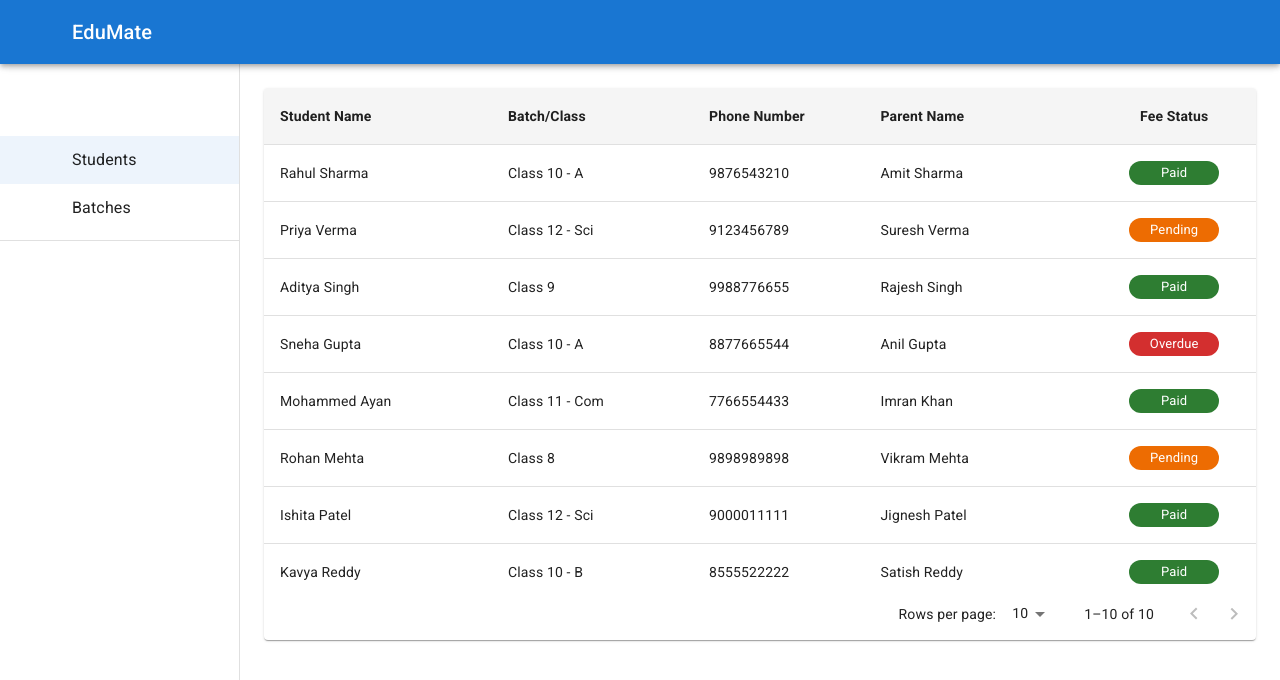
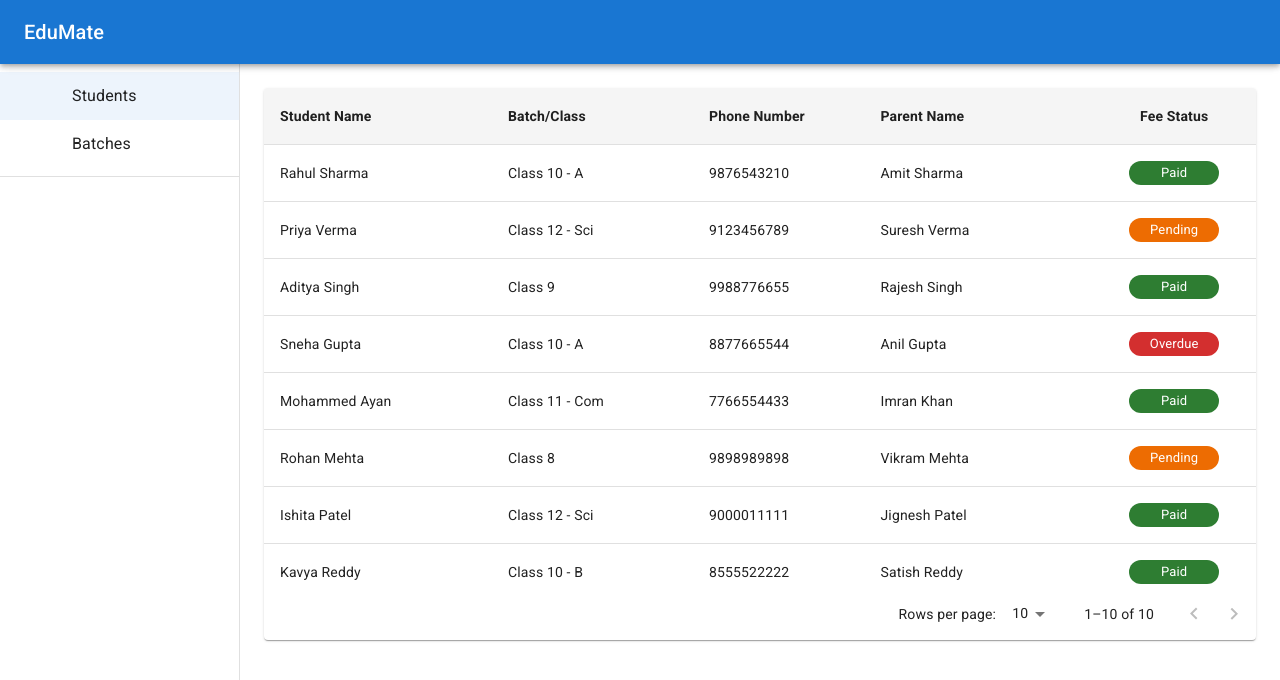
Before and after one commit to Abhinav-C-7/tution-app, a React (Vite) app in the folder client/: page /students in a window 1280 px wide. Shown: the top 680 px of the page. Built offline with nearby package versions, Linux system fonts and the light colour scheme; some icons are missing.

Commit message:
Made sidebar resposive for mobile

```diff
--- a/client/src/components/Batch.jsx
+++ b/client/src/components/Batch.jsx
@@ -13,7 +13,7 @@
 
 const Batch = ({ batch }) => {
     return (
-        <Card sx={{ height: '100%', display: 'flex', flexDirection: 'column', position: 'relative' }}>
+        <Card sx={{ height: '100%', display: 'flex', flexDirection: 'column', position: 'relative', maxWidth: '300px', minWidth: '300px' }}>
             <CardContent>
                 {/* Batch Name & Icon */}
                 <Stack direction="row" spacing={2} alignItems="center" sx={{ mb: 2 }}>
--- a/client/src/components/layout/AppLayout.jsx
+++ b/client/src/components/layout/AppLayout.jsx
@@ -1,3 +1,4 @@
+import * as React from 'react';
 import { Outlet } from 'react-router-dom';
 import Box from '@mui/material/Box';
 import CssBaseline from '@mui/material/CssBaseline';
@@ -6,20 +7,45 @@
 import Navbar from './Navbar';
 import Sidebar from './Sidebar';
 
+const drawerWidth = 240;
+
 export default function AppLayout() {
+  const [mobileOpen, setMobileOpen] = React.useState(false);
+  const [isClosing, setIsClosing] = React.useState(false);
+
+  const handleDrawerClose = () => {
+    setIsClosing(true);
+    setMobileOpen(false);
+  };
+
+  const handleDrawerTransitionEnd = () => {
+    setIsClosing(false);
+  };
+
+  const handleDrawerToggle = () => {
+    if (!isClosing) {
+      setMobileOpen(!mobileOpen);
+    }
+  };
+
   return (
     // 1. The "Parent" Flex Container
     <Box sx={{ display: 'flex' }}>
       <CssBaseline />
 
       {/* 2. The Components */}
-      <Navbar />
-      <Sidebar />
+      <Navbar handleDrawerToggle={handleDrawerToggle} drawerWidth={drawerWidth} />
+      <Sidebar
+        mobileOpen={mobileOpen}
+        handleDrawerTransitionEnd={handleDrawerTransitionEnd}
+        handleDrawerClose={handleDrawerClose}
+        drawerWidth={drawerWidth}
+      />
 
       {/* 3. The Main Content Area (The "Sponge") */}
       <Box
         component="main"
-        sx={{ flexGrow: 1, p: 3, width: '100%' }} // Takes all remaining space
+        sx={{ flexGrow: 1, p: 3, width: { sm: `calc(100% - ${drawerWidth}px)` } }} // Takes all remaining space
       >
         <Toolbar /> {/* ⚠️ CRITICAL: Invisible Spacer so text isn't hidden by Header */}
 
--- a/client/src/components/layout/Navbar.jsx
+++ b/client/src/components/layout/Navbar.jsx
@@ -58,7 +58,7 @@
     },
 }));
 
-export default function PrimarySearchAppBar() {
+export default function PrimarySearchAppBar({ handleDrawerToggle, drawerWidth }) {
     const [anchorEl, setAnchorEl] = React.useState(null);
     const [mobileMoreAnchorEl, setMobileMoreAnchorEl] = React.useState(null);
 
@@ -158,9 +158,23 @@
 
     return (
         <>
-            <AppBar position="fixed" sx={{ zIndex: (theme) => theme.zIndex.drawer + 1 }}>
+            <AppBar
+                position="fixed"
+                sx={{
+                    zIndex: (theme) => theme.zIndex.drawer + 1,
+                    ml: { sm: `${drawerWidth}px` },
+                }}
+            >
                 <Toolbar>
-                    <Toolbar />
+                    <IconButton
+                        color="inherit"
+                        aria-label="open drawer"
+                        edge="start"
+                        onClick={handleDrawerToggle}
+                        sx={{ mr: 2, display: { sm: 'none' } }}
+                    >
+                        <MenuIcon />
+                    </IconButton>
 
                     <Typography
                         variant="h6"
--- a/client/src/components/layout/Sidebar.jsx
+++ b/client/src/components/layout/Sidebar.jsx
@@ -16,25 +16,15 @@
 import { useNavigate, Outlet, useLocation } from 'react-router-dom'; // 1. Import Router hooks
 const drawerWidth = 240;
 
-export default function ClippedDrawer() {
+export default function ClippedDrawer({ mobileOpen, handleDrawerTransitionEnd, handleDrawerClose, drawerWidth }) {
     const navigate = useNavigate(); // Hook to change pages
     const location = useLocation(); // Hook to know which page is active
     const MENU_ITEMS = [
         { text: 'Students', icon: <MailIcon />, path: "/students" },
         { text: 'Batches', icon: <ManIcon />, path: "/batches" },
     ];
-    return (
 
-
-        <Drawer
-            variant="permanent"
-            sx={{
-                width: drawerWidth,
-                flexShrink: 0,
-                [`& .MuiDrawer-paper`]: { width: drawerWidth, boxSizing: 'border-box' },
-            }}
-        >
-            <Toolbar />
+    const drawer = (
         <Box sx={{ overflow: 'auto' }}>
             <Toolbar />
             <List>
@@ -55,10 +45,43 @@
                 ))}
             </List>
             <Divider />
+        </Box>
+    );
 
-            </Box>
+    return (
+        <Box
+            component="nav"
+            sx={{ width: { sm: drawerWidth }, flexShrink: { sm: 0 } }}
+            aria-label="mailbox folders"
+        >
+            {/* Mobile Drawer */}
+            <Drawer
+                variant="temporary"
+                open={mobileOpen}
+                onTransitionEnd={handleDrawerTransitionEnd}
+                onClose={handleDrawerClose}
+                ModalProps={{
+                    keepMounted: true, // Better open performance on mobile.
+                }}
+                sx={{
+                    display: { xs: 'block', sm: 'none' },
+                    '& .MuiDrawer-paper': { boxSizing: 'border-box', width: drawerWidth },
+                }}
+            >
+                {drawer}
             </Drawer>
 
-
+            {/* Desktop Drawer */}
+            <Drawer
+                variant="permanent"
+                sx={{
+                    display: { xs: 'none', sm: 'block' },
+                    '& .MuiDrawer-paper': { width: drawerWidth, boxSizing: 'border-box' },
+                }}
+                open
+            >
+                {drawer}
+            </Drawer>
+        </Box>
     );
 }
--- a/client/src/pages/BatchPage.jsx
+++ b/client/src/pages/BatchPage.jsx
@@ -36,7 +36,7 @@
           variant="contained"
           size="large"
           startIcon={<AddIcon />}
-          sx={{ width: { xs: '100%', sm: 'auto' } }}
+          sx={{ width: { xs: '300px', sm: 'auto' } }}
         >
           Create New Batch
         </Button>
```
Lines whose indentation alone changed are shown as unchanged.
